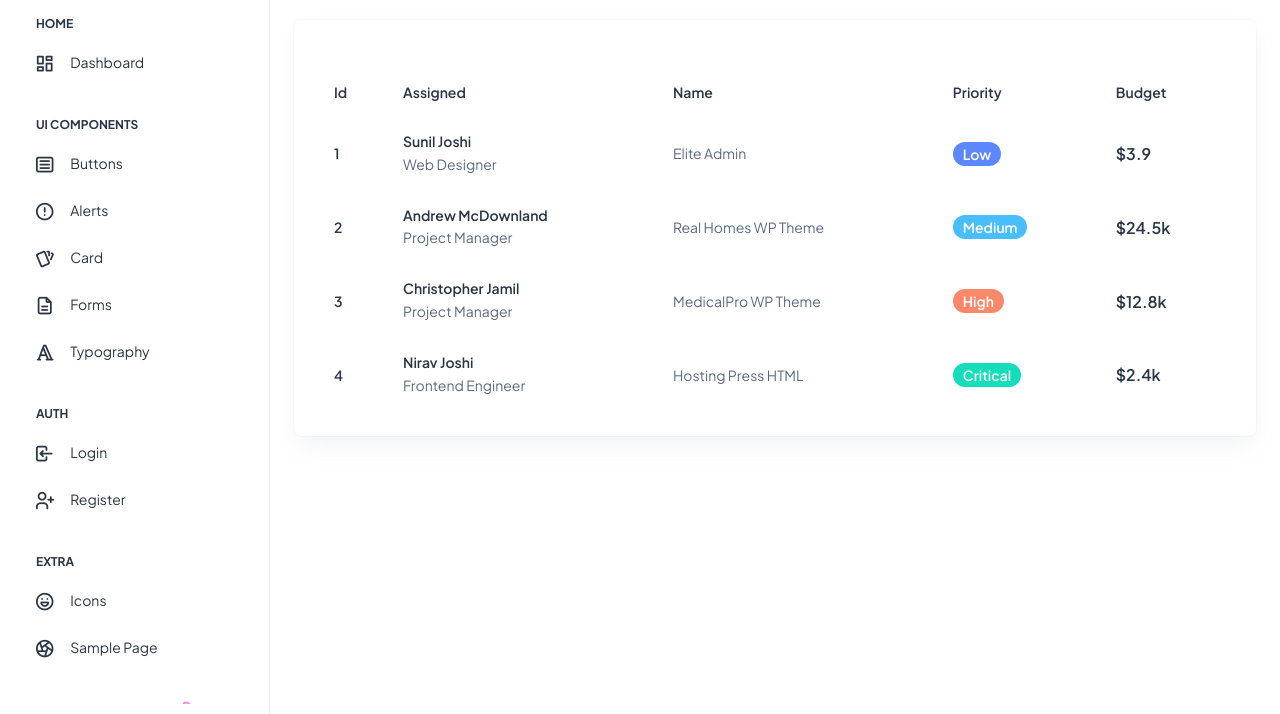
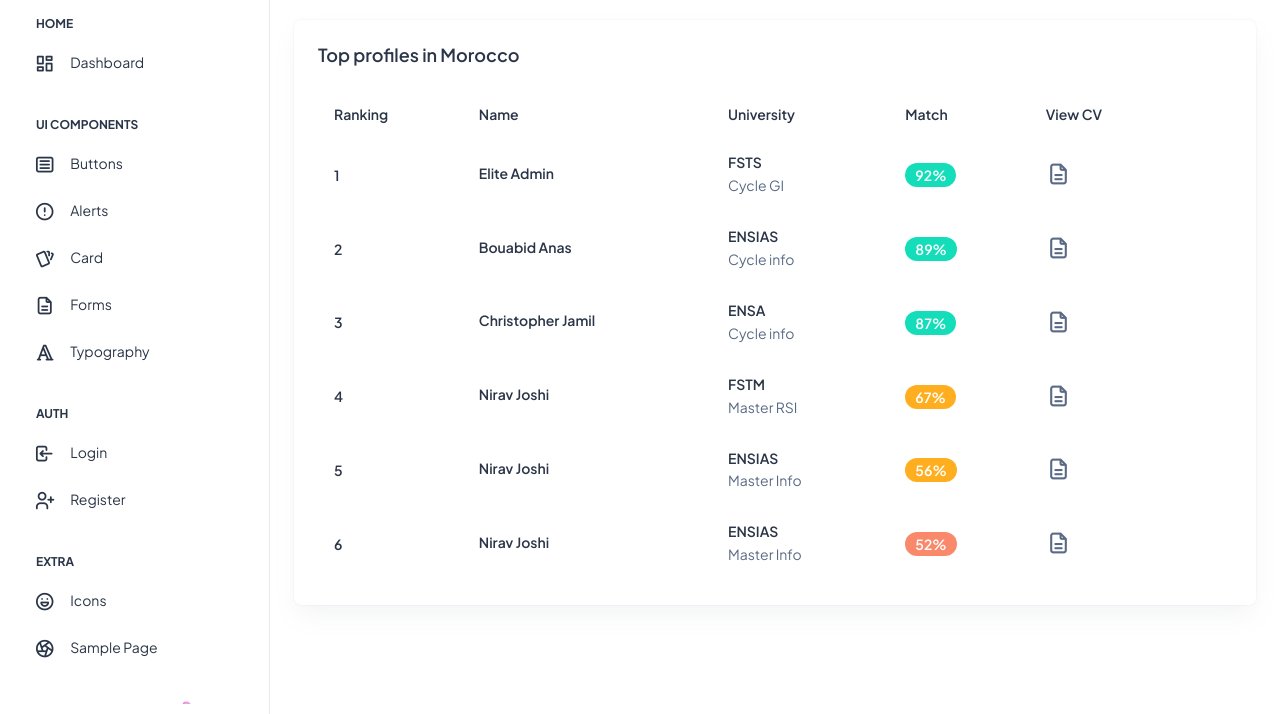
Before and after one commit to anasbouabid/hackathon-emsi, a website: page src/html/checkdemande.html in a window 1280 px wide. Shown: the part 86-800 px from the top of the page. Drawn offline with Linux system fonts and the light colour scheme.

```diff
--- a/src/html/checkdemande.html
+++ b/src/html/checkdemande.html
@@ -19,7 +19,7 @@
       <div>
         <div class="brand-logo d-flex align-items-center justify-content-between">
           <a href="./index.html" class="text-nowrap logo-img">
-            <img src="../assets/images/logos/dark-logo.svg" width="180" alt="" />
+            <img src="../assets/images/logos/dark-logo.png" width="180" alt="" />
           </a>
           <div class="close-btn d-xl-none d-block sidebartoggler cursor-pointer" id="sidebarCollapse">
             <i class="ti ti-x fs-8"></i>
@@ -196,25 +196,25 @@
           <div class="col-lg-16 d-flex align-items-stretch">
             <div class="card w-100">
               <div class="card-body p-4">
-                <h5 class="card-title fw-semibold mb-4"></h5>
+                <h5 class="card-title fw-semibold mb-4">Top profiles in Morocco</h5>
                 <div class="table-responsive">
                   <table class="table text-nowrap mb-0 align-middle">
                     <thead class="text-dark fs-4">
                       <tr>
                         <th class="border-bottom-0">
-                          <h6 class="fw-semibold mb-0">Id</h6>
-                        </th>
-                        <th class="border-bottom-0">
-                          <h6 class="fw-semibold mb-0">Assigned</h6>
+                          <h6 class="fw-semibold mb-0">Ranking</h6>
                         </th>
                         <th class="border-bottom-0">
                           <h6 class="fw-semibold mb-0">Name</h6>
                         </th>
                         <th class="border-bottom-0">
-                          <h6 class="fw-semibold mb-0">Priority</h6>
+                          <h6 class="fw-semibold mb-0">University</h6>
                         </th>
                         <th class="border-bottom-0">
-                          <h6 class="fw-semibold mb-0">Budget</h6>
+                          <h6 class="fw-semibold mb-0">Match</h6>
+                        </th>
+                        <th class="border-bottom-0">
+                          <h6 class="fw-semibold mb-0">View CV</h6>
                         </th>
                       </tr>
                     </thead>
@@ -222,74 +222,126 @@
                       <tr>
                         <td class="border-bottom-0"><h6 class="fw-semibold mb-0">1</h6></td>
                         <td class="border-bottom-0">
-                            <h6 class="fw-semibold mb-1">Sunil Joshi</h6>
-                            <span class="fw-normal">Web Designer</span>
+                          <h6 class="fw-semibold mb-1">Elite Admin</h6>
                         </td>
                         <td class="border-bottom-0">
-                          <p class="mb-0 fw-normal">Elite Admin</p>
+                          <h6 class="fw-semibold mb-1">FSTS</h6>
+                            <span class="fw-normal">Cycle GI</span>
+
                         </td>
                         <td class="border-bottom-0">
                           <div class="d-flex align-items-center gap-2">
-                            <span class="badge bg-primary rounded-3 fw-semibold">Low</span>
+                            <span class="badge bg-success rounded-3 fw-semibold">92%</span>
                           </div>
                         </td>
                         <td class="border-bottom-0">
-                          <h6 class="fw-semibold mb-0 fs-4">$3.9</h6>
+                          <span data-bs-toggle="modal" data-bs-target="#exampleModal">
+                            <i class="ti ti-file-description" style="font-size: 25px;"></i>
+                          </span>
+                            </td>
+                        <td class="border-bottom-0">
+                          <a class="sidebar-link" href="./ui-forms.html" aria-expanded="false"></a>
                         </td>
                       </tr>
                       <tr>
                         <td class="border-bottom-0"><h6 class="fw-semibold mb-0">2</h6></td>
                         <td class="border-bottom-0">
-                            <h6 class="fw-semibold mb-1">Andrew McDownland</h6>
-                            <span class="fw-normal">Project Manager</span>
+                            <h6 class="fw-semibold mb-1">Bouabid Anas</h6>
                         </td>
                         <td class="border-bottom-0">
-                          <p class="mb-0 fw-normal">Real Homes WP Theme</p>
+                          <h6 class="fw-semibold mb-1">ENSIAS</h6>
+                            <span class="fw-normal">Cycle info</span>
                         </td>
                         <td class="border-bottom-0">
                           <div class="d-flex align-items-center gap-2">
-                            <span class="badge bg-secondary rounded-3 fw-semibold">Medium</span>
+                            <span class="badge bg-success rounded-3 fw-semibold">89%</span>
                           </div>
                         </td>
                         <td class="border-bottom-0">
-                          <h6 class="fw-semibold mb-0 fs-4">$24.5k</h6>
-                        </td>
+                          <span data-bs-toggle="modal" data-bs-target="#exampleModal">
+                            <i class="ti ti-file-description" style="font-size: 25px;"></i>
+                          </span>
+                            </td>
                       </tr>
                       <tr>
                         <td class="border-bottom-0"><h6 class="fw-semibold mb-0">3</h6></td>
                         <td class="border-bottom-0">
                             <h6 class="fw-semibold mb-1">Christopher Jamil</h6>
-                            <span class="fw-normal">Project Manager</span>
                         </td>
                         <td class="border-bottom-0">
-                          <p class="mb-0 fw-normal">MedicalPro WP Theme</p>
+                          <h6 class="fw-semibold mb-1">ENSA</h6>
+                            <span class="fw-normal">Cycle info</span>
                         </td>
                         <td class="border-bottom-0">
                           <div class="d-flex align-items-center gap-2">
-                            <span class="badge bg-danger rounded-3 fw-semibold">High</span>
+                            <span class="badge bg-success rounded-3 fw-semibold">87%</span>
                           </div>
                         </td>
                         <td class="border-bottom-0">
-                          <h6 class="fw-semibold mb-0 fs-4">$12.8k</h6>
-                        </td>
+                          <span data-bs-toggle="modal" data-bs-target="#exampleModal">
+                            <i class="ti ti-file-description" style="font-size: 25px;"></i>
+                          </span>
+                            </td>
                       </tr>
                       <tr>
                         <td class="border-bottom-0"><h6 class="fw-semibold mb-0">4</h6></td>
                         <td class="border-bottom-0">
                             <h6 class="fw-semibold mb-1">Nirav Joshi</h6>
-                            <span class="fw-normal">Frontend Engineer</span>
                         </td>
                         <td class="border-bottom-0">
-                          <p class="mb-0 fw-normal">Hosting Press HTML</p>
+                          <h6 class="fw-semibold mb-1">FSTM</h6>
+                            <span class="fw-normal">Master RSI</span>
                         </td>
                         <td class="border-bottom-0">
                           <div class="d-flex align-items-center gap-2">
-                            <span class="badge bg-success rounded-3 fw-semibold">Critical</span>
+                            <span class="badge bg-warning rounded-3 fw-semibold">67%</span>
                           </div>
                         </td>
                         <td class="border-bottom-0">
-                          <h6 class="fw-semibold mb-0 fs-4">$2.4k</h6>
+                          <span data-bs-toggle="modal" data-bs-target="#exampleModal">
+                            <i class="ti ti-file-description" style="font-size: 25px;"></i>
+                          </span>
+                            </td>
+                      </tr>
+                      <tr>
+                        <td class="border-bottom-0"><h6 class="fw-semibold mb-0">5</h6></td>
+                        <td class="border-bottom-0">
+                            <h6 class="fw-semibold mb-1">Nirav Joshi</h6>
                         </td>
+                        <td class="border-bottom-0">
+                          <h6 class="fw-semibold mb-1">ENSIAS</h6>
+                            <span class="fw-normal">Master Info</span>
+                        </td>
+                        <td class="border-bottom-0">
+                          <div class="d-flex align-items-center gap-2">
+                            <span class="badge bg-warning rounded-3 fw-semibold">56%</span>
+                          </div>
+                        </td>
+                        <td class="border-bottom-0">
+                          <span data-bs-toggle="modal" data-bs-target="#exampleModal">
+                            <i class="ti ti-file-description" style="font-size: 25px;"></i>
+                          </span>
+                            </td>
+                      </tr>
+                      <tr>
+                        <td class="border-bottom-0"><h6 class="fw-semibold mb-0">6</h6></td>
+                        <td class="border-bottom-0">
+                            <h6 class="fw-semibold mb-1">Nirav Joshi</h6>
+                        </td>
+                        <td class="border-bottom-0">
+                          <h6 class="fw-semibold mb-1">ENSIAS</h6>
+                            <span class="fw-normal">Master Info</span>
+                        </td>
+                        <td class="border-bottom-0">
+                          <div class="d-flex align-items-center gap-2">
+                            <span class="badge bg-danger rounded-3 fw-semibold">52%</span>
+                          </div>
+                        </td>
+                        <td class="border-bottom-0">
+                          <span data-bs-toggle="modal" data-bs-target="#exampleModal">
+                            <i class="ti ti-file-description" style="font-size: 25px;"></i>
+                          </span>
+                            </td>
                       </tr>
                     </tbody>
                   </table>
@@ -301,6 +353,23 @@
       </div>
     </div>
   </div>
+  <!-- Modal -->
+<div class="modal fade" id="exampleModal" tabindex="-1" aria-labelledby="exampleModalLabel" aria-hidden="true">
+  <div class="modal-dialog modal-lg">
+    <div class="modal-content">
+      <div class="modal-header">
+        <h5 class="modal-title" id="exampleModalLabel">Modal title</h5>
+        <button type="button" class="btn-close" data-bs-dismiss="modal" aria-label="Close"></button>
+      </div>
+      <div class="modal-body">
+        ...
+      </div>
+      <div class="modal-footer">
+        <button type="button" class="btn btn-secondary" data-bs-dismiss="modal">Deny</button>
+      </div>
+    </div>
+  </div>
+</div>
   <script src="../assets/libs/jquery/dist/jquery.min.js"></script>
   <script src="../assets/libs/bootstrap/dist/js/bootstrap.bundle.min.js"></script>
   <script src="../assets/js/sidebarmenu.js"></script>
@@ -309,5 +378,5 @@
   <script src="../assets/libs/simplebar/dist/simplebar.js"></script>
   <script src="../assets/js/dashboard.js"></script>
 </body>
-
+<!-- Range 100-75 ->success 74-55 ->warning 54>danger -->
 </html>
```
Also changed, not shown: src/html/authentication-login.html (+1 -2 lines), src/html/authentication-register.html (+1 -2 lines).
